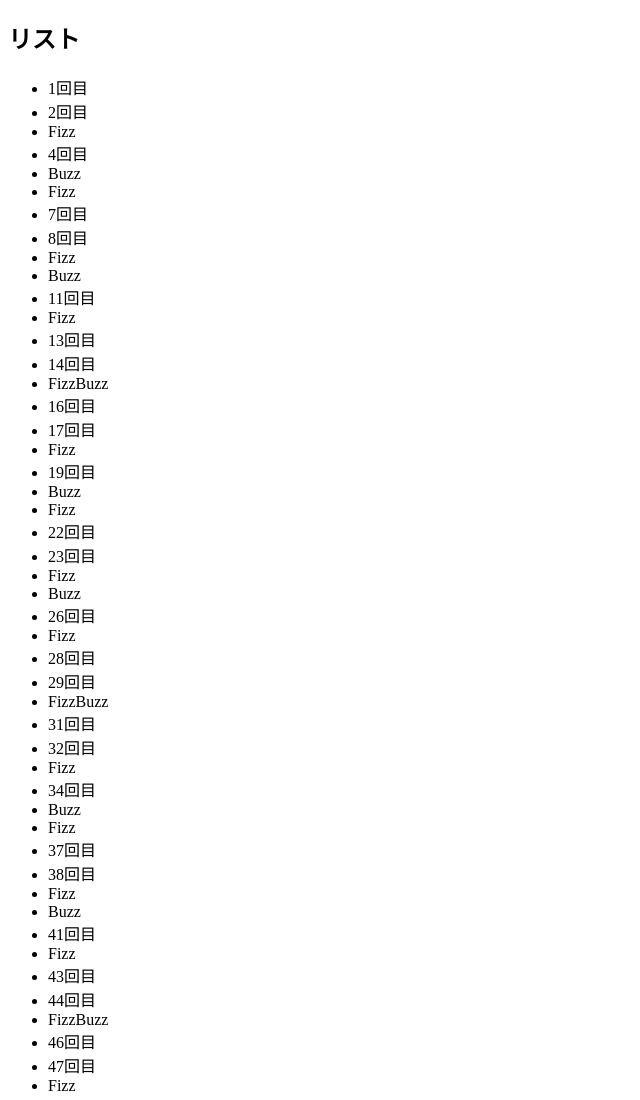
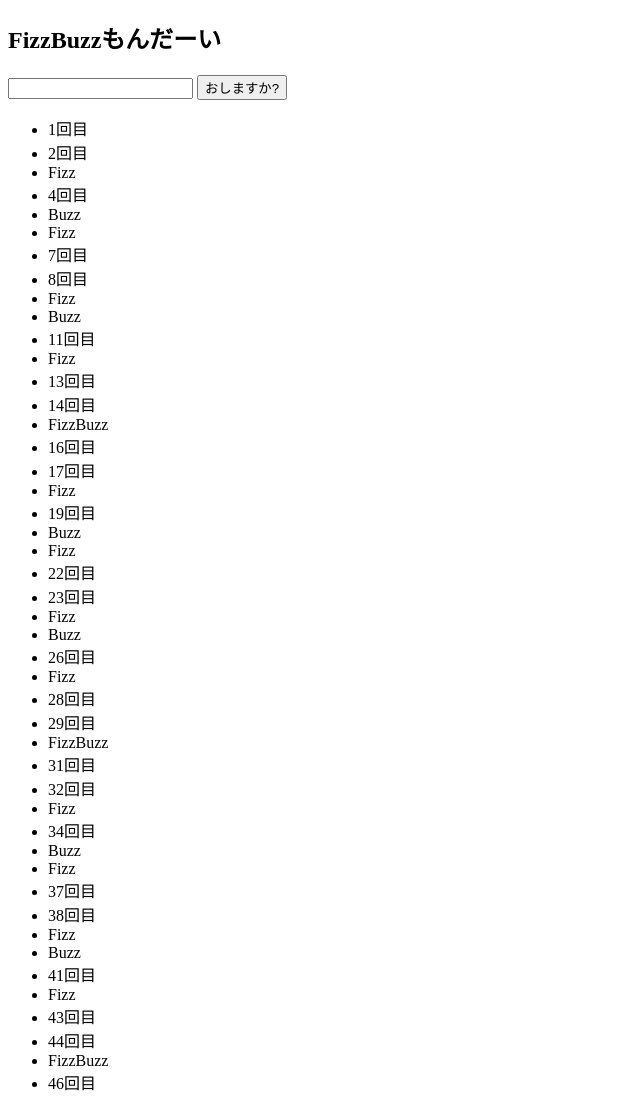
Before and after one commit to mitsuru1397/2016web1-12, a plain HTML site: page index.html in a window 1280 px wide. Shown: the top 1100 px of the page, without its empty margins (0-640 px from the left). Drawn offline with Linux system fonts and the light colour scheme.

Commit message:
Update index.html

```diff
--- a/index.html
+++ b/index.html
@@ -6,7 +6,11 @@
   </head>
   <body>
     <section>
-      <h1>リスト</h1>
+      <h1>FizzBuzzもんだーい</h1>
+      <from action="#" id="from">
+        <input type="text" name="word">
+        <input type="submit" value="おしますか?">
+      </from>
       <ul id="list"></ul>
     </section>
     <script type="text/javascript" src="js/default.js"></script>
```
